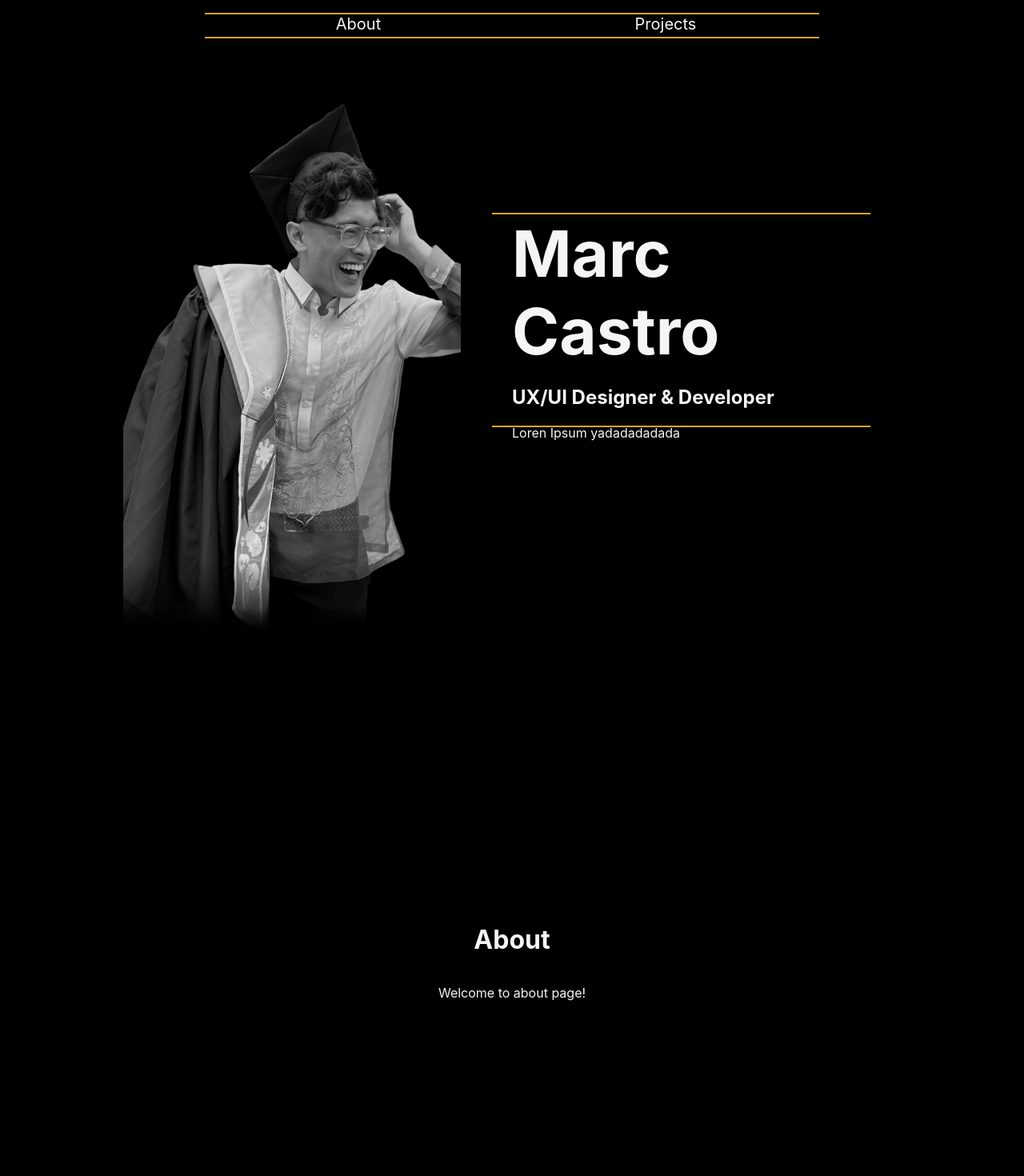
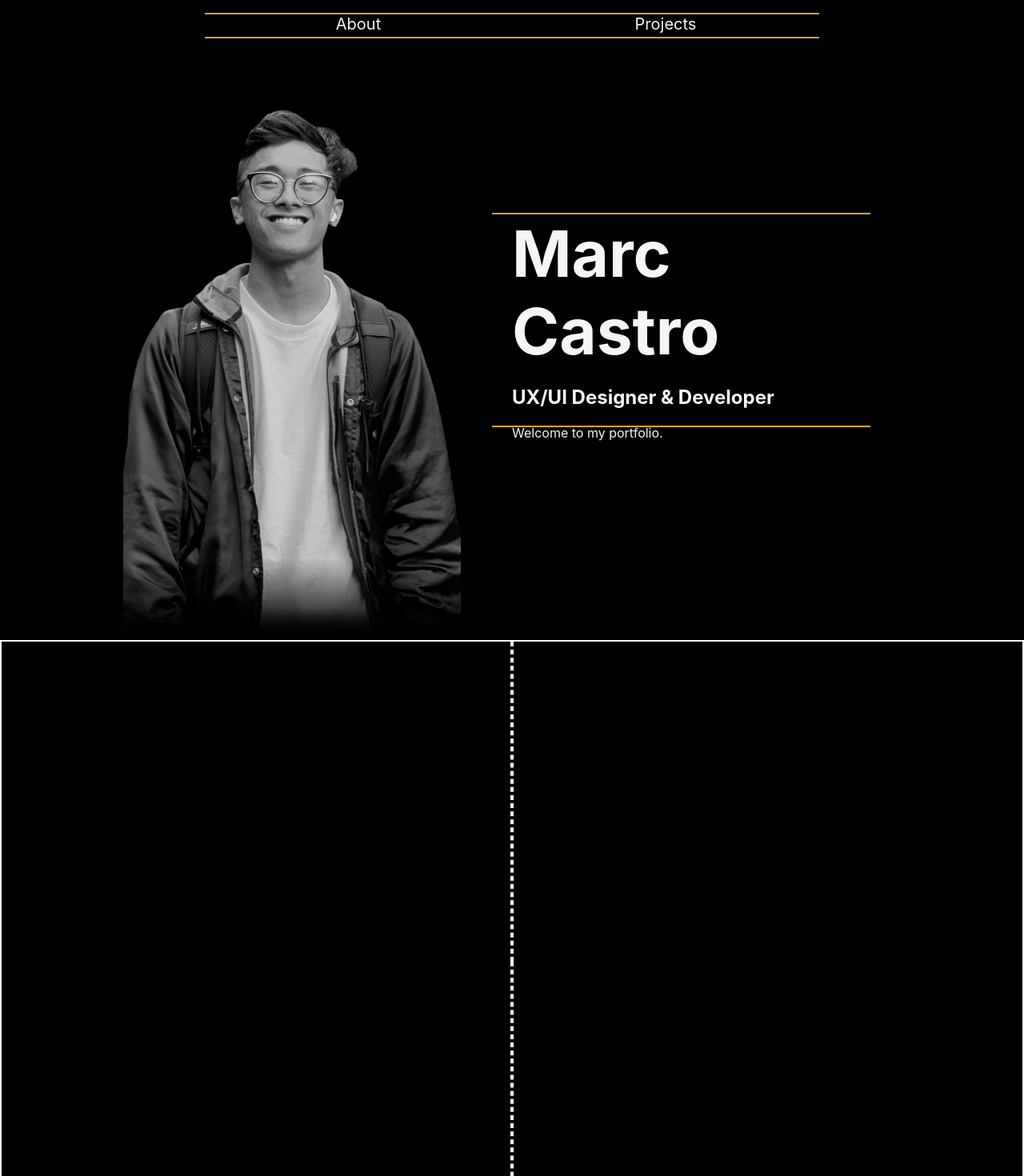
Before and after one commit to majocast/personal-website, a React (Create React App) app in the folder personal-website/: page / in a window 1280 px wide. Shown: the top 1470 px of the page at 80% size. Built offline with nearby package versions, Linux system fonts and the light colour scheme.

Commit message:
changes before japan!

```diff
--- a/personal-website/src/pages/About.tsx
+++ b/personal-website/src/pages/About.tsx
@@ -8,13 +8,14 @@ const Wrapper = styled.div`
     align-items: center;
     justify-content: center;
     height: 100vh;
+    border: 2px solid white;
 `;
 
 function About() {
   return (
     <Wrapper id='about'>
-      <h1>About</h1>
-      <p>Welcome to about page!</p>
+      <div className='column'></div>
+      <div className='column'></div>
     </Wrapper>
   );
 }
--- a/personal-website/src/pages/Home.tsx
+++ b/personal-website/src/pages/Home.tsx
@@ -53,7 +53,7 @@ function Home() {
         <div id='mid-text'>
           <h1>Marc Castro</h1>
           <h2>UX/UI Designer & Developer</h2>
-          <p>Loren Ipsum yadadadadada</p>
+          <p>Welcome to my portfolio.</p>
         </div>
     </Wrapper>
   );
--- a/personal-website/src/styles/About.css
+++ b/personal-website/src/styles/About.css
@@ -0,0 +1,4 @@
+.column {
+  flex-basis: 50%;
+  height: 100vh;
+}
--- a/personal-website/src/styles/Home.css
+++ b/personal-website/src/styles/Home.css
@@ -72,7 +72,7 @@ Large Personal Photo CSS (Left Side)
 #profile-picture #photo-container {
   width: 100%;
   height: 100%;
-  background-image: url('../images/main-solo-1.png');
+  background-image: url('../images/main-solo-2.png');
   background-position: center top;
   background-size: cover;
   background-color: none;
```
Also changed, not shown: personal-website/src/images/main-solo-2.png (added).
